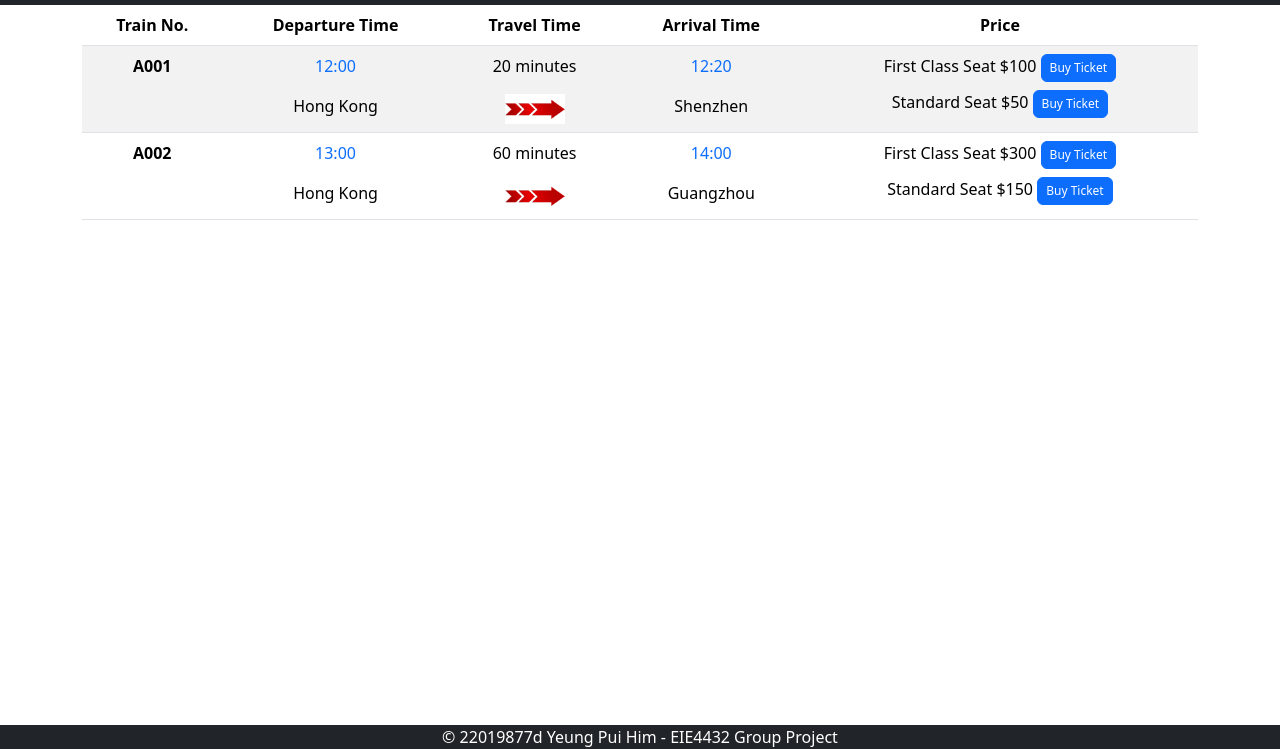
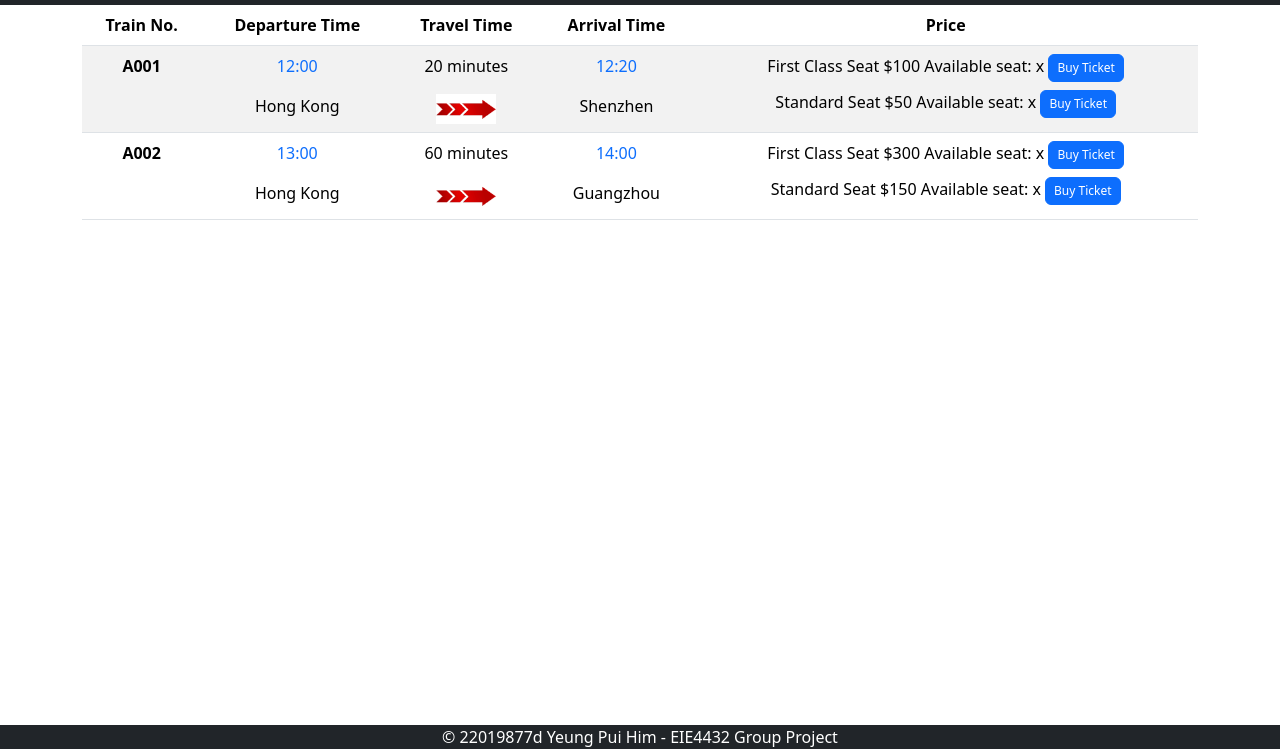
Before and after one commit to alan245245/Web-System-Group-Project, a website: page event-dashboard.html in a window 1280 px wide. Shown: the part 51-800 px from the top of the page. Drawn offline with nearby package versions, Linux system fonts and the light colour scheme.

Commit message:
Update event-dashboard.html

```diff
--- a/event-dashboard.html
+++ b/event-dashboard.html
@@ -93,8 +93,8 @@
                             <td><p class="text-primary">12:00</p>Hong Kong</td>
                             <td><p>20 minutes</p><img src="assets/arrow.png" width="60px"></td>
                             <td><p class="text-primary">12:20</p>Shenzhen</td>
-                            <td><div class="pb-2">First Class Seat $100 <button class="btn btn-primary" style="--bs-btn-padding-y: .25rem; --bs-btn-padding-x: .5rem; --bs-btn-font-size: .75rem;">Buy Ticket</button></div>
-                                <div>Standard Seat $50 <button class="btn btn-primary" style="--bs-btn-padding-y: .25rem; --bs-btn-padding-x: .5rem; --bs-btn-font-size: .75rem;">Buy Ticket</button></div>
+                            <td><div class="pb-2">First Class Seat $100 <span class="fw-lighter" id="A001-first-available">Available seat: x</span> <button class="btn btn-primary" style="--bs-btn-padding-y: .25rem; --bs-btn-padding-x: .5rem; --bs-btn-font-size: .75rem;">Buy Ticket</button></div>
+                                <div>Standard Seat $50 <span class="fw-lighter" id="A001-standard-available">Available seat: x</span> <button class="btn btn-primary" style="--bs-btn-padding-y: .25rem; --bs-btn-padding-x: .5rem; --bs-btn-font-size: .75rem;">Buy Ticket</button></div>
                             </td>
                       </tr>
                       <tr>
@@ -102,8 +102,8 @@
                             <td><p class="text-primary">13:00</p>Hong Kong</td>
                             <td><p>60 minutes</p><img src="assets/arrow.png" width="60px"></td>
                             <td><p class="text-primary">14:00</p>Guangzhou</td>
-                            <td><div class="pb-2">First Class Seat $300 <button class="btn btn-primary" style="--bs-btn-padding-y: .25rem; --bs-btn-padding-x: .5rem; --bs-btn-font-size: .75rem;">Buy Ticket</button></div>
-                                <div>Standard Seat $150 <button class="btn btn-primary" style="--bs-btn-padding-y: .25rem; --bs-btn-padding-x: .5rem; --bs-btn-font-size: .75rem;">Buy Ticket</button></div>
+                            <td><div class="pb-2">First Class Seat $300 <span class="fw-lighter" id="A002-first-available">Available seat: x</span> <button class="btn btn-primary" style="--bs-btn-padding-y: .25rem; --bs-btn-padding-x: .5rem; --bs-btn-font-size: .75rem;">Buy Ticket</button></div>
+                                <div>Standard Seat $150 <span class="fw-lighter" id="A002-standard-available">Available seat: x</span> <button class="btn btn-primary" style="--bs-btn-padding-y: .25rem; --bs-btn-padding-x: .5rem; --bs-btn-font-size: .75rem;">Buy Ticket</button></div>
                             </td>
                       </tr>
                     </tbody>
```
